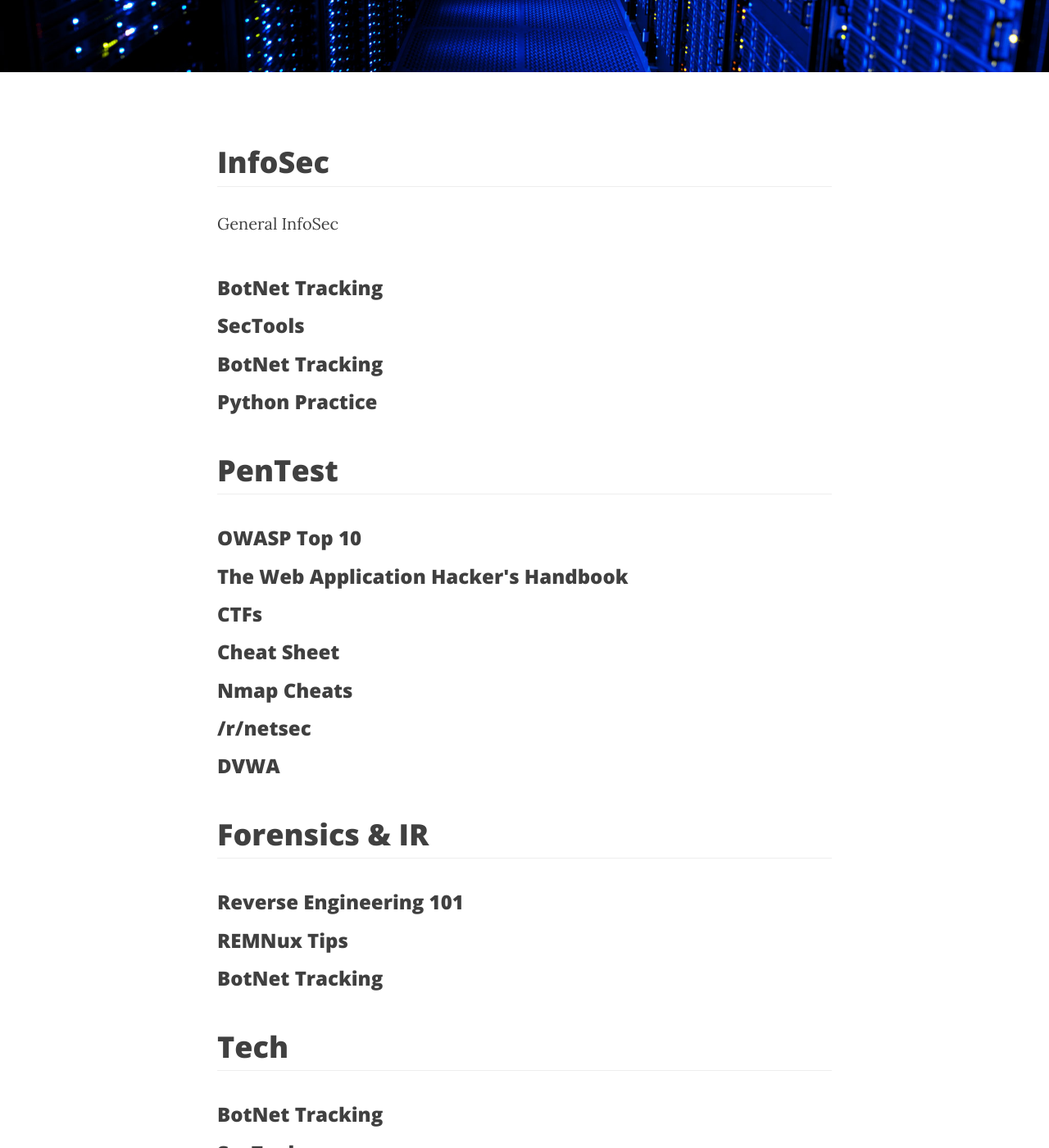
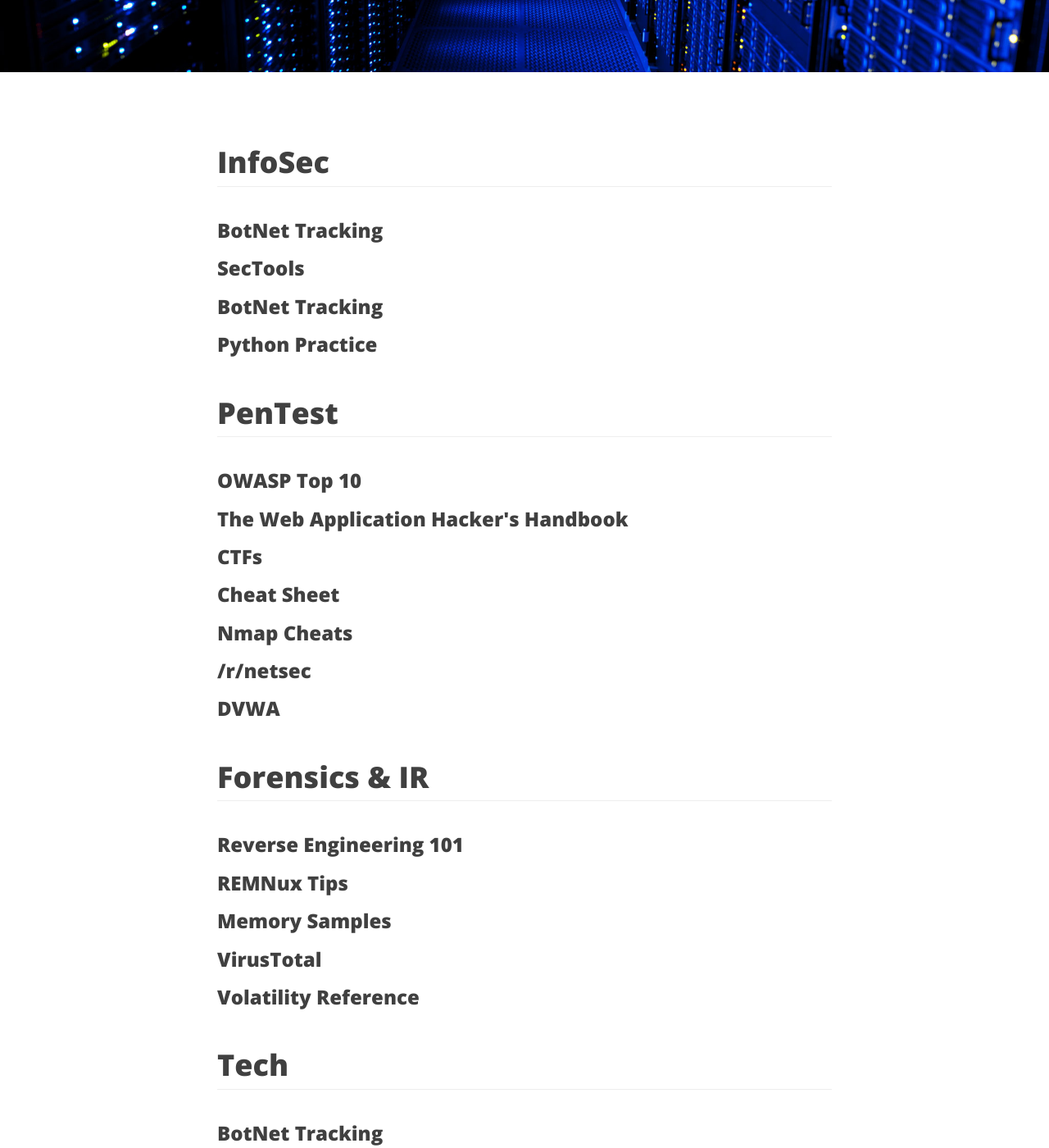
Before and after one commit to RomSec/RomSec.github.io, a Jekyll site: the page built from resources.html, in a window 1280 px wide and 1400 px high, scrolled down 360 px. Shown: the whole window at 82% size. Built offline with Jekyll 4.4.1, drawn with Linux system fonts in a browser that asks for light colours; nearby versions of some CDN libraries.

Commit message:
Update resources.html

```diff
--- a/resources.html
+++ b/resources.html
@@ -8,7 +8,6 @@
 <div class="row">
   <div class="col-lg-12">
       <h1 class="page-header">InfoSec</h1>
-    <p>General InfoSec</p>
   </div>
 </div>
 
@@ -39,7 +38,12 @@
 </div>
 <h3><a href="https://securedorg.github.io/RE101/">Reverse Engineering 101</a></h3>
 <h3><a href="https://zeltser.com/remnux-malware-analysis-tips/">REMNux Tips</a></h3>
-<h3><a href="https://intel.malwaretech.com/">BotNet Tracking</a></h3>
+<h3><a href="https://github.com/volatilityfoundation/volatility/wiki/Memory-Samples">Memory Samples</a></h3>
+<h3><a href="https://www.virustotal.com">VirusTotal</a></h3>
+<h3><a href="https://github.com/volatilityfoundation/volatility/wiki/Command-Reference">Volatility Reference</a></h3>
+
+
+
 
 <div class="row">
   <div class="col-lg-12">
```
